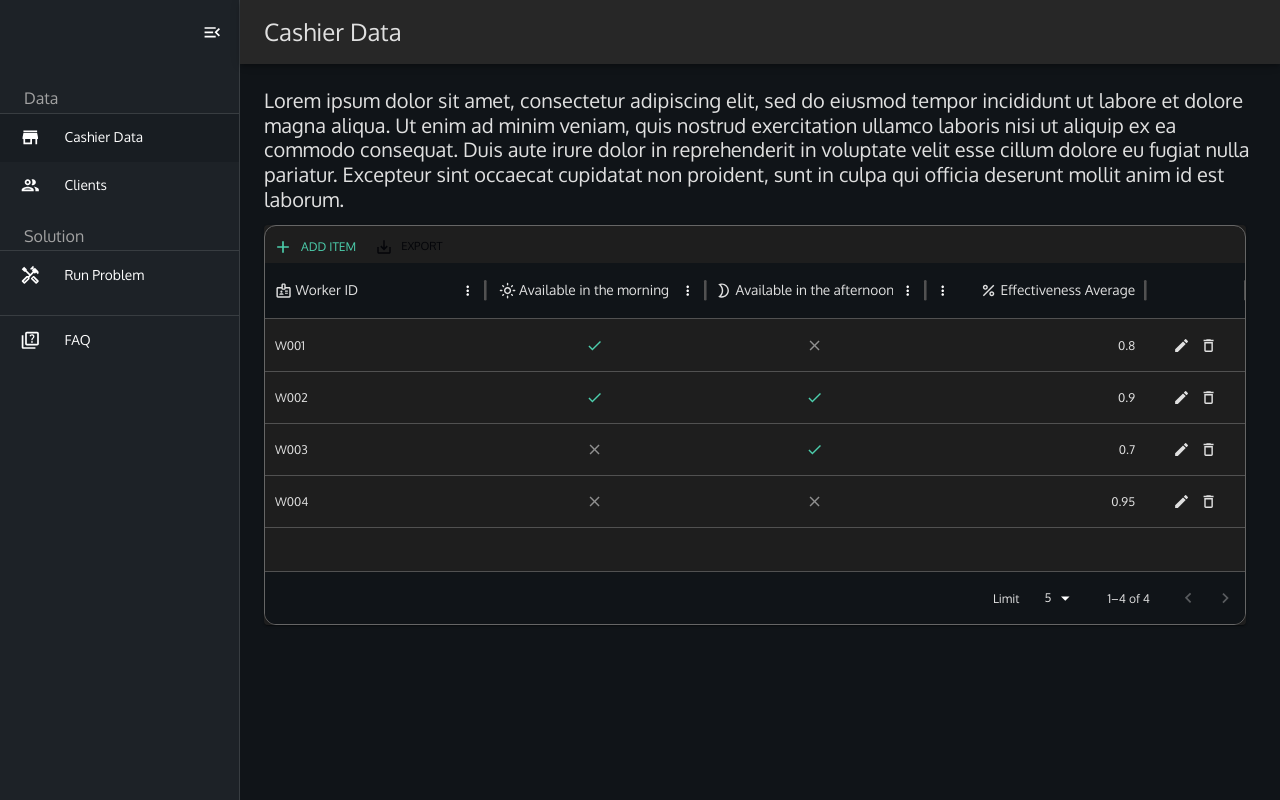
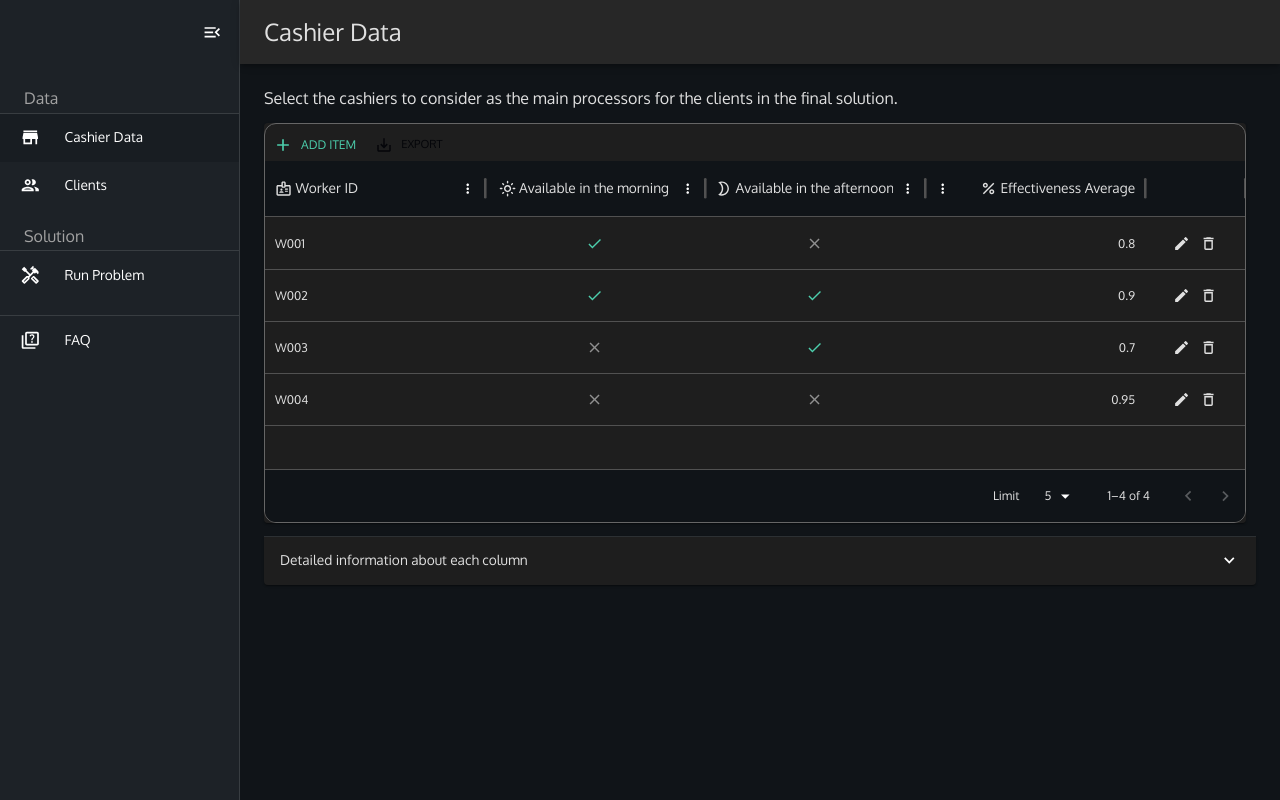
Before and after one commit to ricardoleal20/supermarket_problem, a React (Vite) app: page /interface/cashier_data in a window 1280 px wide. Built offline with nearby package versions, Linux system fonts and the light colour scheme.

Commit message:
🩹 Add: Include more information in the Cashier Data page

```diff
--- a/front_app/pages/interface/cashier.tsx
+++ b/front_app/pages/interface/cashier.tsx
@@ -5,6 +5,7 @@
 // * backend to perform the calculations in our pre-made model.
 // ===========================
 // React imports
+import React from 'react';
 // Mui imports
 import Typography from '@mui/material/Typography';
 // Local improts
@@ -12,6 +13,13 @@ import { PageTemplate, AvailablePages, PageChildrenProps } from "../../component
 import { DataTable } from '../../components/DataTable';
 import { useState } from 'react';
 import { Cashier } from '../../models';
+// Include the accordion for information about the model
+import Accordion from '@mui/material/Accordion';
+import AccordionSummary from '@mui/material/AccordionSummary';
+import AccordionDetails from '@mui/material/AccordionDetails';
+import ExpandMoreIcon from '@mui/icons-material/ExpandMore';
+
+
 
 
 const rawData: Cashier[] = [
@@ -25,6 +33,12 @@ const CashierData: React.FC<PageChildrenProps> = ({ open, setOpen }) => {
 
     // Get the data
     const [data, setData] = useState(rawData);
+    // Select if the accordion is expanded or not
+    const [expanded, setExpanded] = React.useState(false);
+
+    const handleExpansion = () => {
+        setExpanded((prevExpanded) => !prevExpanded);
+    };
 
     return (
         <PageTemplate
@@ -32,11 +46,8 @@ const CashierData: React.FC<PageChildrenProps> = ({ open, setOpen }) => {
             open={open}
             setOpen={setOpen}
         >
-            <Typography variant="h4">
-                Lorem ipsum dolor sit amet, consectetur adipiscing elit, sed do eiusmod tempor incididunt ut labore et dolore magna aliqua.
-                Ut enim ad minim veniam, quis nostrud exercitation ullamco laboris nisi ut aliquip ex ea commodo consequat. Duis aute irure
-                dolor in reprehenderit in voluptate velit esse cillum dolore eu fugiat nulla pariatur. Excepteur sint occaecat cupidatat non
-                proident, sunt in culpa qui officia deserunt mollit anim id est laborum.
+            <Typography variant="h5">
+                Select the cashiers to consider as the main processors for the clients in the final solution.
             </Typography>
             {/* Add the table for the cashier data */}
             <DataTable
@@ -45,6 +56,61 @@ const CashierData: React.FC<PageChildrenProps> = ({ open, setOpen }) => {
                 setData={setData}
                 isEditable={true}
             />
+            {/* Include the accordion with information about each parameter of the cashier */}
+            <Accordion
+                expanded={expanded}
+                onChange={handleExpansion}
+                slotProps={{ transition: { timeout: 400 } }}
+                sx={[
+                    { marginTop: "1em" },
+                    expanded
+                        ? {
+                            '& .MuiAccordion-region': {
+                                height: 'auto',
+                            },
+                            '& .MuiAccordionDetails-root': {
+                                display: 'block',
+                            },
+                        }
+                        : {
+                            '& .MuiAccordion-region': {
+                                height: 0,
+                            },
+                            '& .MuiAccordionDetails-root': {
+                                display: 'none',
+                            },
+                        },
+                ]}
+            >
+                <AccordionSummary
+                    expandIcon={<ExpandMoreIcon />}
+                    aria-controls="panel1-content"
+                    id="panel1-header"
+                >
+                    <Typography>Detailed information about each column</Typography>
+                </AccordionSummary>
+                <AccordionDetails>
+                    <Typography variant="h6">
+                        <ul>
+                            <li>
+                                <strong>Worker ID:</strong> The ID of the worker. Just as a reference for the results.
+                            </li>
+                            <li>
+                                <strong>Available in the morning:</strong> If the worker is available in the morning.
+                                This would allow us to put clients on the morning shift (from 8 A.M. to 2 P.M.)
+                            </li>
+                            <li>
+                                <strong>Available in the afternoon:</strong> If the worker is available in the afternoon.
+                                This would allow us to put clients on the afternoon shift (from 2 P.M. to 8 P.M.)
+                            </li>
+                            <li>
+                                <strong>Effectiveness average:</strong> The average of the effectiveness of the worker.
+                                If it is higher, means that can process better the clients and their products.
+                                If it is lower, means that would take it more time to attend a client.</li>
+                        </ul>
+                    </Typography>
+                </AccordionDetails>
+            </Accordion>
         </PageTemplate>
     )
 }
```
